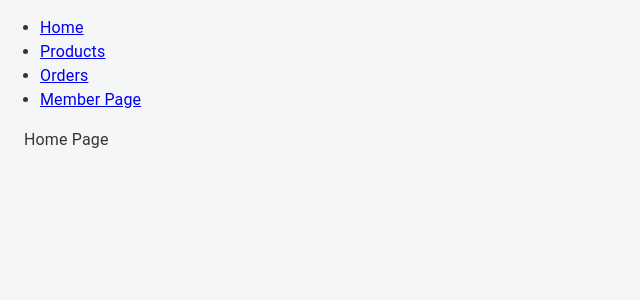
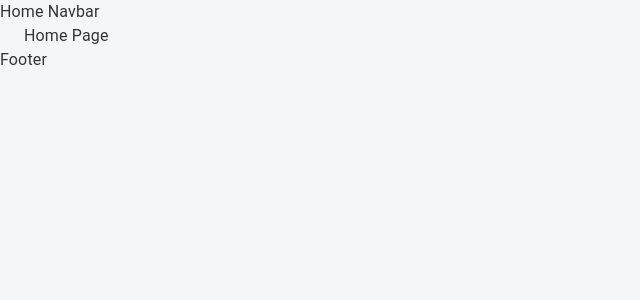
Before and after one commit to Azizshokh/modification1-react, a React (Create React App) app: page / in a window 1280 px wide. Shown: the top 300 px of the page, without its empty margins (0-640 px from the left). Built offline with nearby package versions, Linux system fonts and the light colour scheme.

Commit message:
feat: organize header and footer components

```diff
--- a/src/app/App.tsx
+++ b/src/app/App.tsx
@@ -1,37 +1,28 @@
 import React from "react";
-import { Link, Route, Routes } from "react-router-dom";
+import { Link, Route, Routes, useLocation } from "react-router-dom";
 import { HomePage } from "./screens/homePage";
-import "../css/app.css";
 import { ProductsPage } from "./screens/productsPage";
 import { OrdersPage } from "./screens/ordersPage";
 import { UserPage } from "./screens/userPage";
+import { OtherNavbar } from "./components/headers/OtherNavbar";
+import { HomeNavbar } from "./components/headers/HomeNavbar";
+import { Footer } from "./components/footer";
+import "../css/app.css";
 
 function App() {
+  const location = useLocation();
+  console.log("Current location:", location.pathname);
   return (
-    <div>
-      <nav>
-        <ul>
-          <li>
-            <Link to="/">Home</Link>
-          </li>
-          <li>
-            <Link to="/products">Products</Link>
-          </li>
-          <li>
-            <Link to="/orders">Orders</Link>
-          </li>
-          <li>
-            <Link to="/member-page">Member Page</Link>
-          </li>
-        </ul>
-      </nav>
+    <>
+      {location.pathname === "/" ? <HomeNavbar /> : <OtherNavbar />}
       <Routes>
         <Route path="/products" element={<ProductsPage />} />
         <Route path="/orders" element={<OrdersPage />} />
         <Route path="/member-page" element={<UserPage />} />
         <Route path="/" element={<HomePage />} />
       </Routes>
-    </div>
+      <Footer />
+    </>
   );
 }
 
--- /dev/null
+++ b/src/app/components/footer/index.tsx
@@ -0,0 +1,3 @@
+export function Footer() {
+  return <div>Footer</div>;
+}
--- /dev/null
+++ b/src/app/components/headers/HomeNavbar.tsx
@@ -0,0 +1,3 @@
+export function HomeNavbar() {
+  return <div>Home Navbar</div>;
+}
--- /dev/null
+++ b/src/app/components/headers/OtherNavbar.tsx
@@ -0,0 +1,3 @@
+export function OtherNavbar() {
+  return <div>Other Navbar</div>;
+}
```
